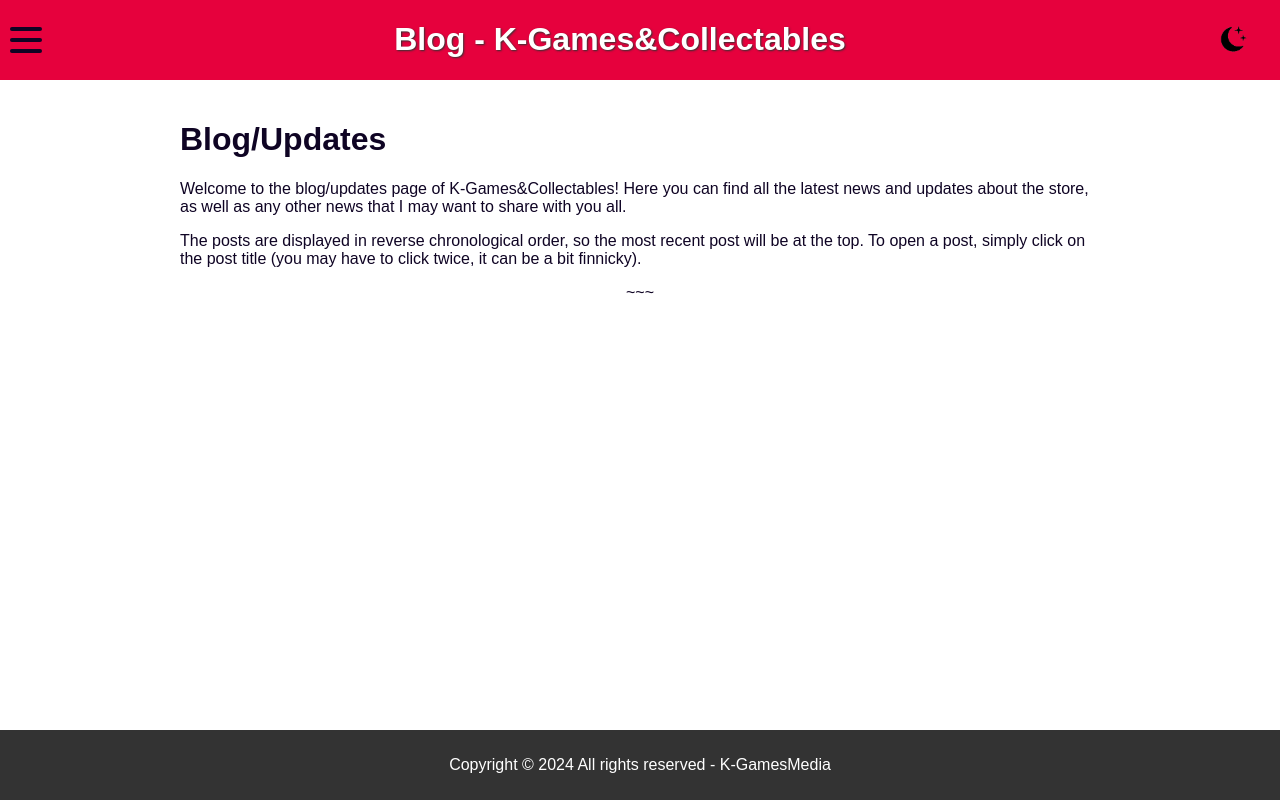
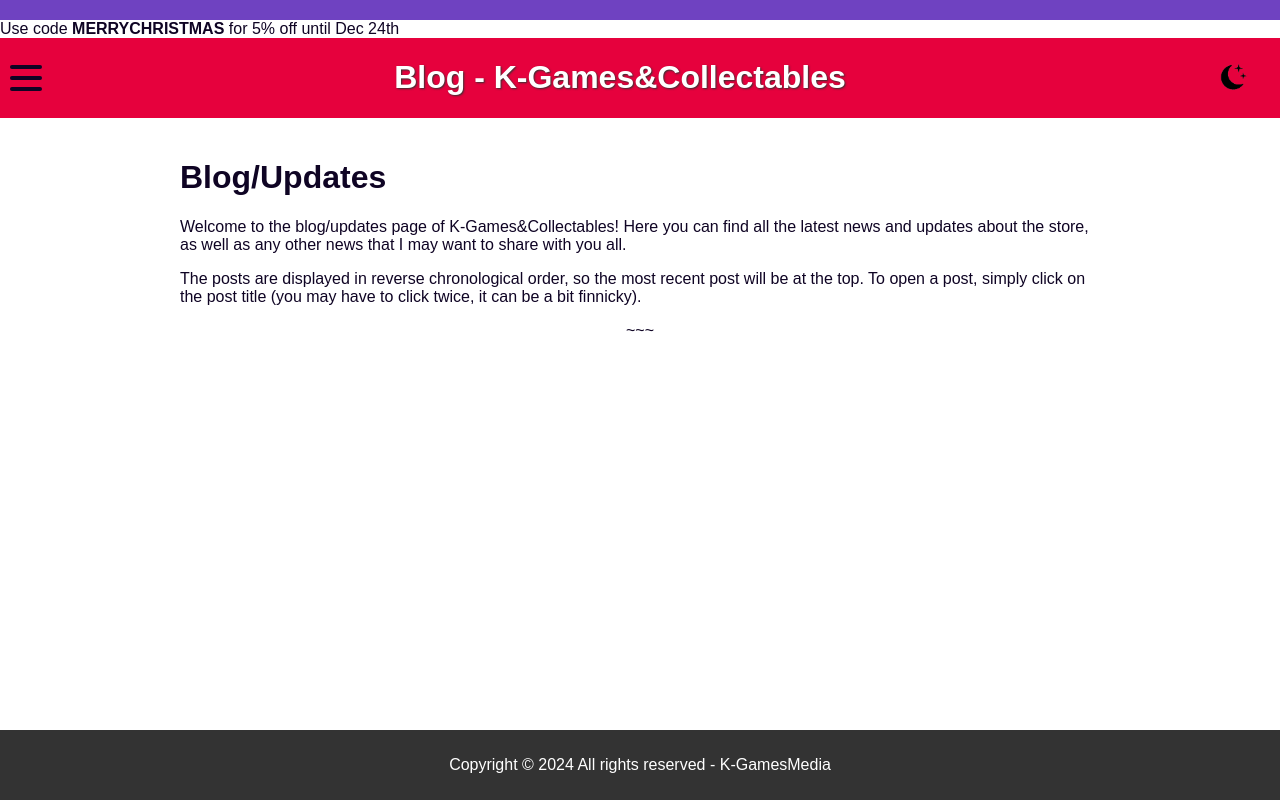
Before and after one commit to K-Games-Collectables/K-Games-Collectables.github.io, a plain HTML site: page blog.html in a window 1280 px wide. Drawn offline with Linux system fonts and the light colour scheme; a script that the page names is missing.

Commit message:
added promo banner to all pages

```diff
--- a/blog.html
+++ b/blog.html
@@ -14,6 +14,11 @@
     <link rel="icon" type="image/png" sizes="16x16" href="images/favicon-16x16.png">
 </head>
 <body class="body-class">
+
+    <div id="promo-banner"></div>
+        <span>Use code <strong>MERRYCHRISTMAS</strong> for 5% off until Dec 24th</span>
+        <button id="banner-close" style="background: none; border: none; color: white; font-weight: bold; cursor: pointer; position: absolute; right: 10px;">✖</button>
+    </div>
 
     <header class="header-class">
         <button class="hamburger-menu">
```
Also changed, not shown: contact.html (+5 -0 lines), store.html (+5 -0 lines).
